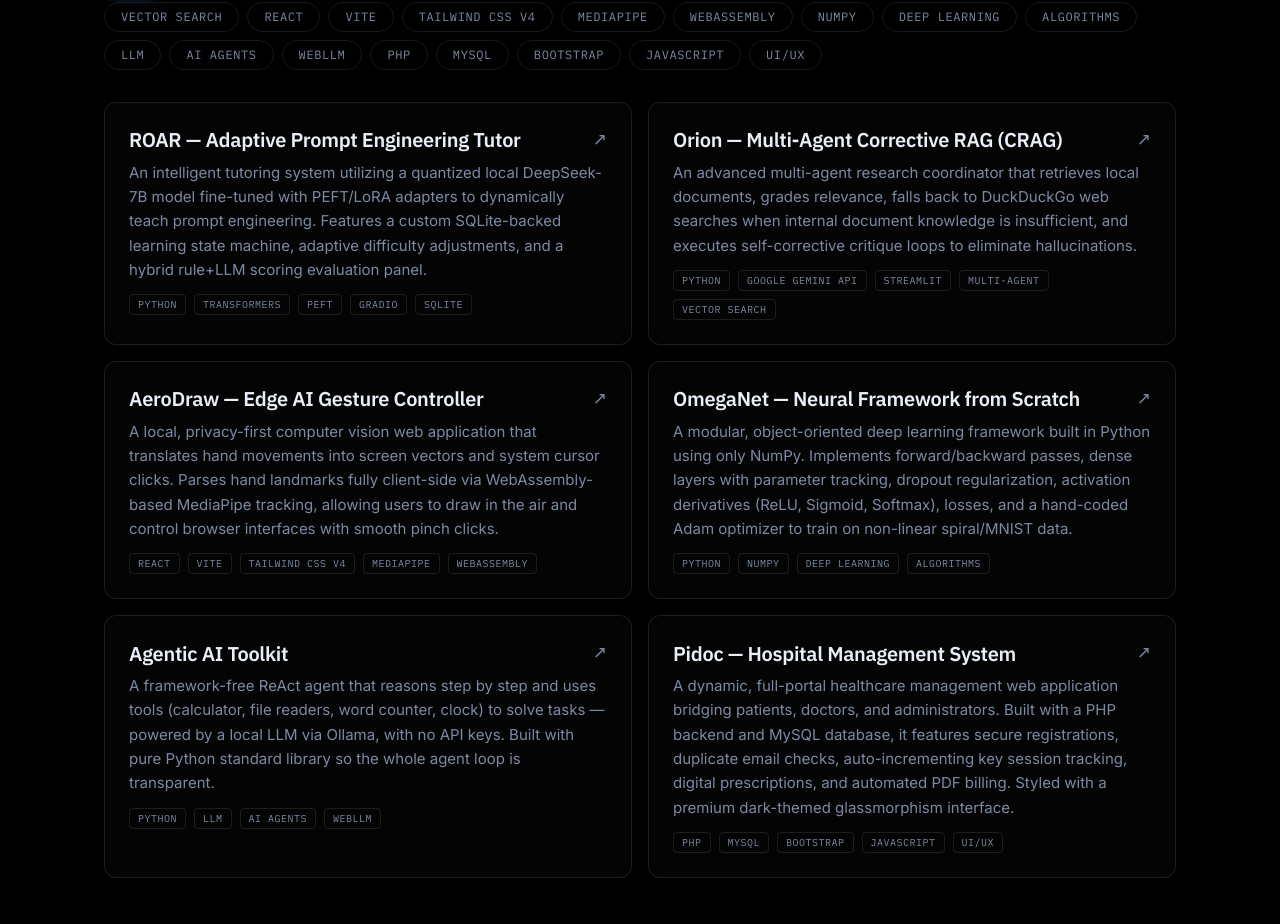
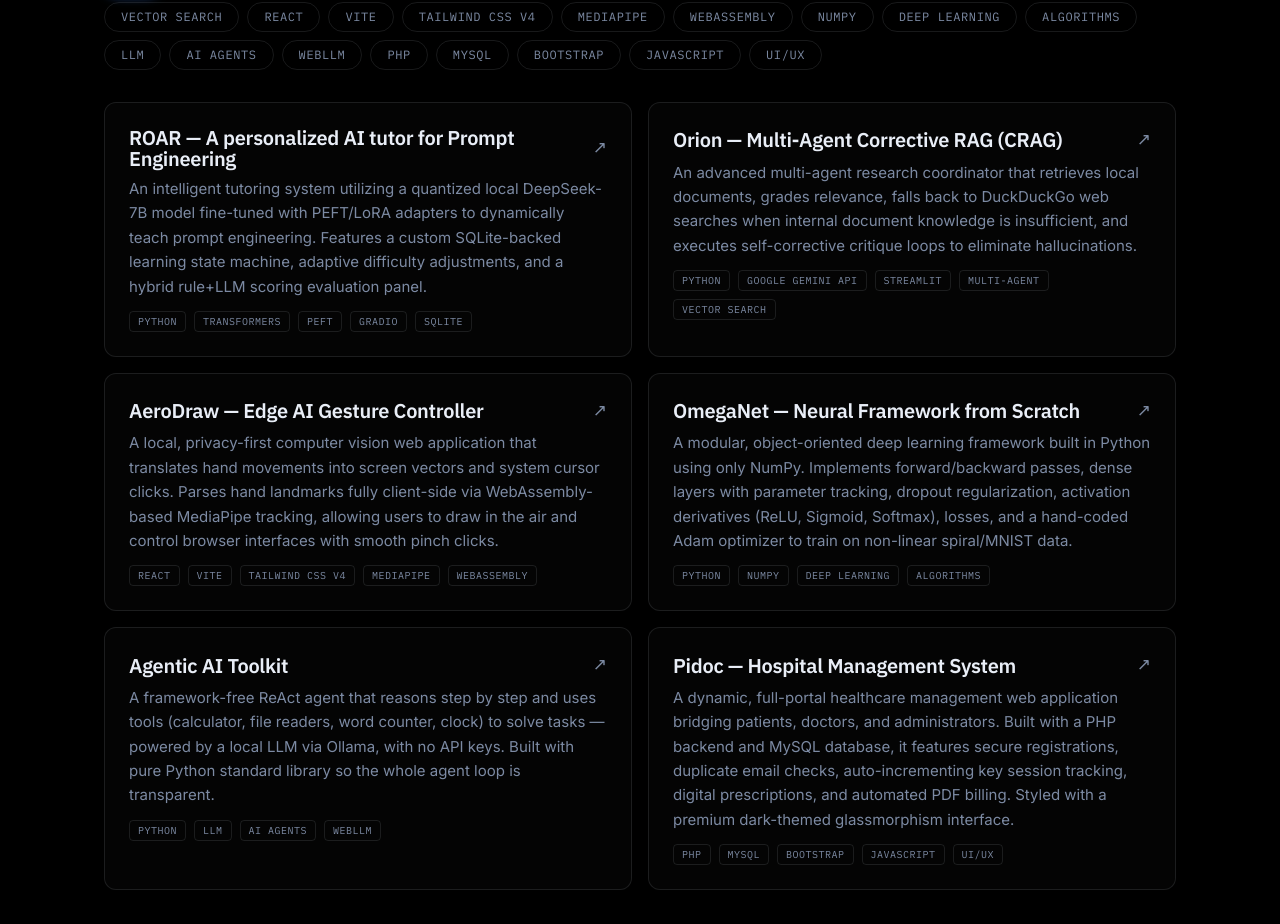
Before and after one commit to shahariarovi789-ux/shahariarovi789-ux.github.io, a React (Vite) app: page / in a window 1280 px wide. Shown: the part 2940-3864 px from the top of the page. Built offline with nearby package versions, Linux system fonts and the light colour scheme.

Commit message:
style: update ROAR project title to personalized AI tutor

```diff
--- a/src/data.js
+++ b/src/data.js
@@ -117,7 +117,7 @@ export const experience = [
 // this list is non-empty.
 export const projects = [
   {
-    title: "ROAR — Adaptive Prompt Engineering Tutor",
+    title: "ROAR — A personalized AI tutor for Prompt Engineering",
     description:
       "An intelligent tutoring system utilizing a quantized local DeepSeek-7B model fine-tuned with PEFT/LoRA adapters to dynamically teach prompt engineering. Features a custom SQLite-backed learning state machine, adaptive difficulty adjustments, and a hybrid rule+LLM scoring evaluation panel.",
     tags: ["Python", "Transformers", "PEFT", "Gradio", "SQLite"],
```
